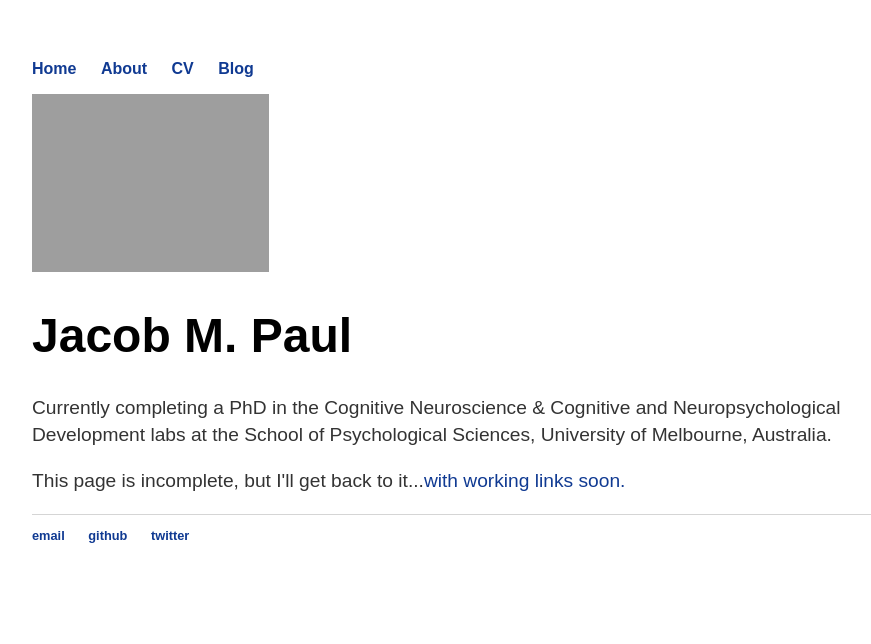
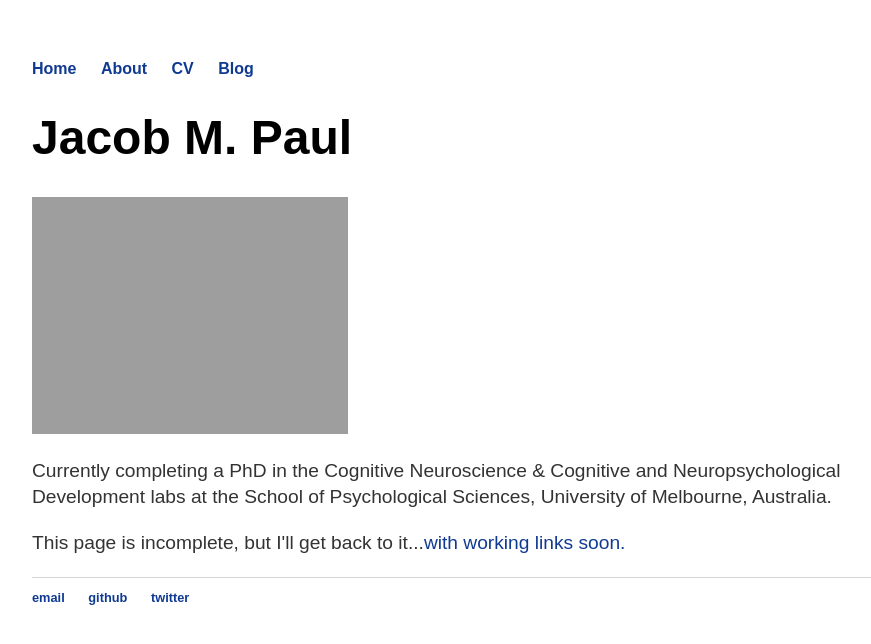
Before and after one commit to jacobmpaul/jacobmpaul.github.io, a Jekyll site: the page built from index.html, in a window 1280 px wide. Shown: the top 644 px of the page, without its empty margins (160-1031 px from the left). Built offline with Jekyll 4.4.1, drawn with Linux system fonts in a browser that asks for light colours.

Commit message:
Update index.html
reverted order, changed image size

```diff
--- a/index.html
+++ b/index.html
@@ -3,8 +3,8 @@ layout: default
 title: Jacob M. Paul
 ---
 <div class="blurb">
-	<img src="{{ site.url }}/assets/Jacob_profile.png" {:height="258px" width="237px"}>
 	<h1>Jacob M. Paul</h1>
+	<img src="{{ site.url }}/assets/Jacob_profile.png" {:height="343px" width="316px"}>
 	<p>Currently completing a PhD in the Cognitive Neuroscience &amp; Cognitive and Neuropsychological Development labs
 		at the School of Psychological Sciences, University of Melbourne, Australia.
 
```
